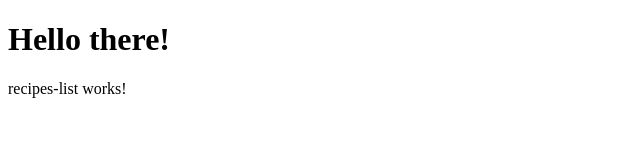
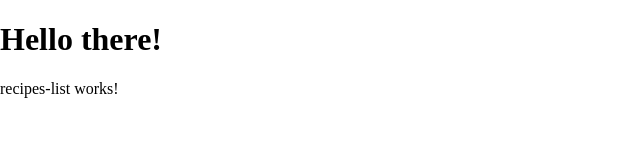
Before and after one commit to chas-academy/u06-fullstack-recipe-app-Jonon, an Angular app in the folder client/: page /recipes in a window 1280 px wide. Shown: the top 160 px of the page, without its empty margins (0-640 px from the left). Built offline with nearby package versions, Linux system fonts and the light colour scheme.

Commit message:
set default styles

```diff
--- a/client/src/styles.css
+++ b/client/src/styles.css
@@ -1 +1,7 @@
 /* You can add global styles to this file, and also import other style files */
+
+body,
+html {
+  height: 100%;
+  margin: 0;
+}
```
